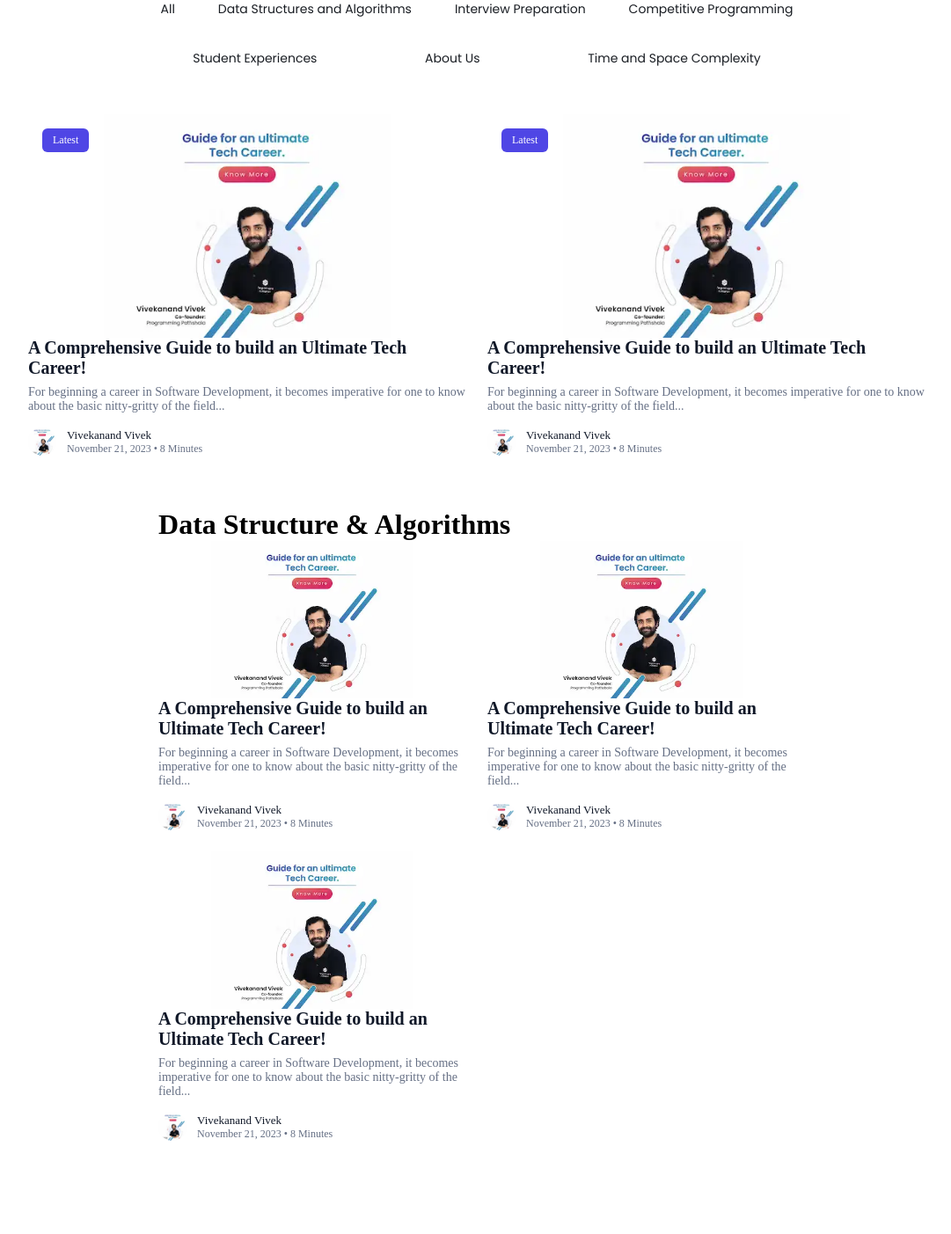
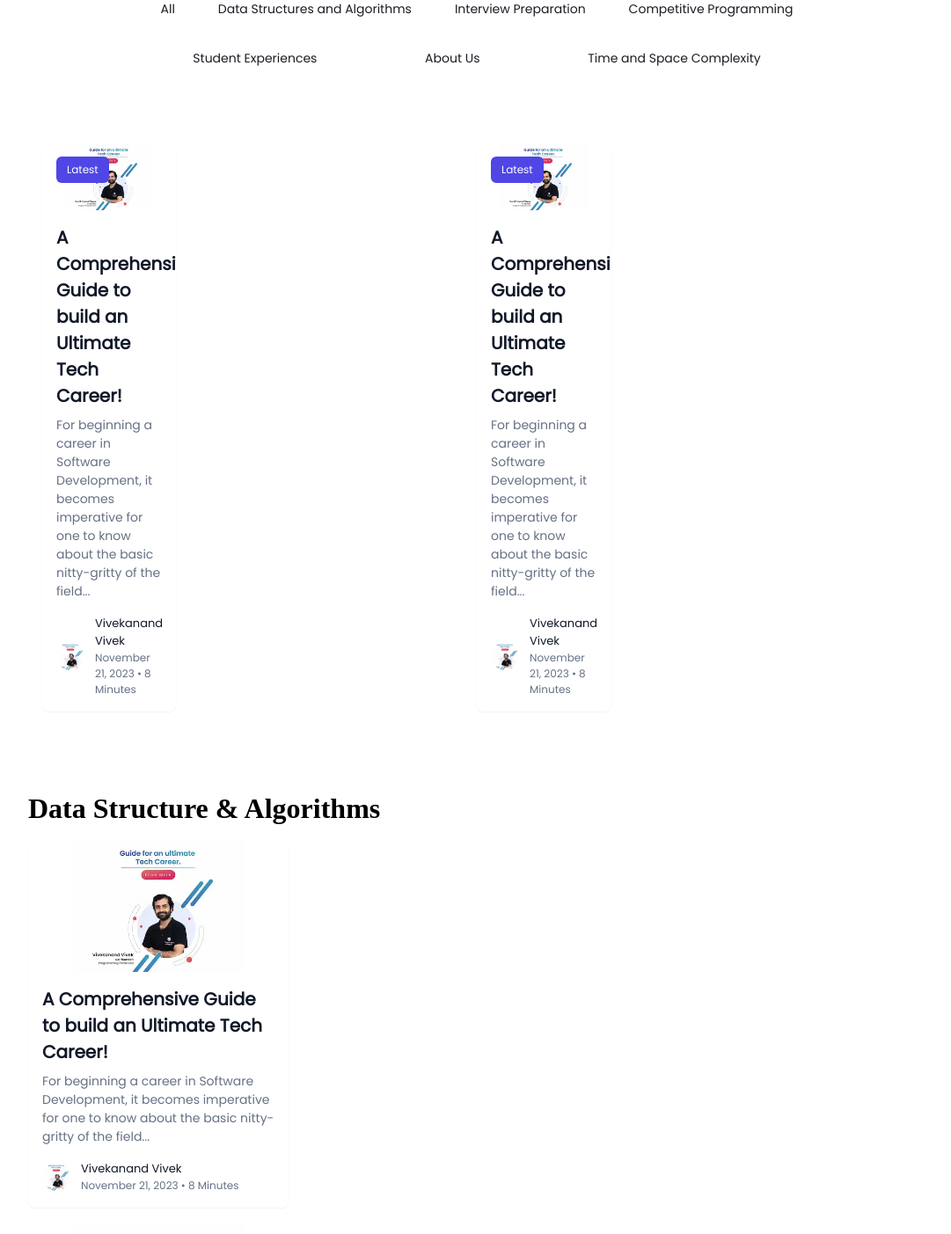
Before and after one commit to gagan1146/Blog-Page-Pathsha, a React (Vite) app in the folder client/: page / in a window 1280 px wide. Shown: the part 340-1743 px from the top of the page at 88% size, without its empty margins (148-1229 px from the left). Built offline with nearby package versions, Linux system fonts and the light colour scheme.

Commit message:
Updated Code

```diff
--- a/client/src/components/BlogCards/BlogCard.css
+++ b/client/src/components/BlogCards/BlogCard.css
@@ -1,21 +1,46 @@
+/* Parent container to arrange cards side by side */
+.cards-wrapper, #latests {
+  display: flex;
+  flex-wrap: wrap;
+  gap: 20px;
+  justify-content: flex-start;
+  margin-top: 1rem;
+}
+
+/* Individual card styling */
 .blog-card {
-  .blog-card {
-  width: 100%; /* Grid will manage how wide each card is */
-  max-width: 100%;
-  border-radius: 0.5rem;
-  box-shadow: 0 0.063rem 0.125rem rgba(16, 24, 40, 0.05);
-  background-color: #fff;
-  overflow: hidden;
   display: flex;
   flex-direction: column;
   gap: 1rem;
+  flex: 1 1 calc(33.333% - 20px);
+  max-width: 32%;
+  border-radius: 0.5rem;
+  box-shadow: 0 1px 2px rgba(16, 24, 40, 0.05);
+  background-color: #fff;
+  overflow: hidden;
   font-family: 'Poppins', sans-serif;
+}
+
+/* Responsive for tablets */
+@media (max-width: 992px) {
+  .blog-card {
+    flex: 1 1 calc(50% - 20px);
+    max-width: 48%;
+  }
+}
+
+/* Responsive for mobiles */
+@media (max-width: 600px) {
+  .blog-card {
+    flex: 1 1 100%;
+    max-width: 100%;
+  }
 }
 
 .image-wrapper {
   position: relative;
   width: 100%;
-  aspect-ratio: 548 / 280; /* maintains same image proportion */
+  aspect-ratio: 548 / 280;
   overflow: hidden;
 }
 
@@ -38,7 +63,7 @@
 }
 
 .blog-content {
-  /* padding: 0 1rem 1rem; */
+  padding: 0 1rem 1rem;
 }
 
 .blog-title {
--- a/client/src/components/BlogCards/BlogCard.jsx
+++ b/client/src/components/BlogCards/BlogCard.jsx
@@ -1,5 +1,6 @@
 import React from 'react';
 import './BlogCard.css';
+
 
 const BlogCard = ({ blog }) => {
   return (
--- a/client/src/components/BlogsPage/BlogsPage.jsx
+++ b/client/src/components/BlogsPage/BlogsPage.jsx
@@ -3,10 +3,12 @@ import search_icon from '../../assets/search-icon.png';
 import './BlogsPage.css';
 import Card from '../Card/Card';
 import Items from '../Items/Items';
+import CourseType from '../CourseType/CourseType';
 
 const BlogsPage = () => {
   const [Heading,setHeading] = useState("Blogs by Programming Pathshala");
   const [SubHeading,setSubHeading] = useState("SubHeading");
+  const [courseType,setCourseType]= useState("all");
   return (
     <div className="blogs-page" id="blogs-page">
       <div className="heading">
@@ -26,25 +28,18 @@ const BlogsPage = () => {
 
       <div className="skills">
         <div className="skills1">
-          <p>All</p>
-          <p>Data Structures and Algorithms</p>
-          <p>Interview Preparation</p>
-          <p>Competitive Programming</p>
+          <p onClick={() => setCourseType("all")}>All</p>
+          <p onClick={() => setCourseType("data-structures")}>Data Structures and Algorithms</p>
+          <p onClick={() => setCourseType("interview-preparation")}>Interview Preparation</p>
+          <p onClick={() => setCourseType("competitive-programming")}>Competitive Programming</p>
         </div>
         <div className="skills1">
-          <p>Student Experiences</p>
-          <p>About Us</p>
-          <p>Time and Space Complexity</p>
+          <p onClick={() => setCourseType("student-experiences")}>Student Experiences</p>
+          <p onClick={() => setCourseType("about-us")}>About Us</p>
+          <p onClick={() => setCourseType("time-space-complexity")}>Time and Space Complexity</p>
         </div>
       </div>
-      <div className="cards-section">
-        <div id="latests">
-          <Card isLatest={true} />
-          <Card isLatest={true} />
-        </div>
-      </div>
-      <Items/>
-
+      <CourseType courseType={courseType} />
     </div>
   );
 };
--- /dev/null
+++ b/client/src/components/CourseType/CourseType.css
@@ -0,0 +1,33 @@
+.cards-section {
+  margin: 2rem 0;
+  padding: 0 1rem;
+}
+
+.latests {
+  display: flex;
+  flex-wrap: wrap;
+  gap: 20px;
+  justify-content: flex-start;
+}
+
+.latests > * {
+  flex: 1 1 calc(50% - 20px); /* Two cards per row by default */
+  max-width: calc(50% - 20px);
+}
+
+/* For smaller screens (tablet) */
+@media (max-width: 768px) {
+  .latests > * {
+    flex: 1 1 100%;
+    max-width: 100%;
+  }
+}
+
+.items-section {
+  padding: 2rem 1rem;
+}
+
+.items-section h1 {
+  font-size: 1.5rem;
+  margin-bottom: 1rem;
+}
--- /dev/null
+++ b/client/src/components/CourseType/CourseType.jsx
@@ -0,0 +1,49 @@
+import React from 'react';
+import Card from '../Card/Card';
+import Items from '../Items/Items';
+import './CourseType.css';
+
+const CourseType = ({ courseType }) => {
+  switch (courseType) {
+    case 'all':
+      return (
+        <>
+          <div className="cards-section">
+            <div className="latests">
+              <Card isLatest={true} />
+              <Card isLatest={true} />
+            </div>
+          </div>
+          <Items heading="Data Structure & Algorithms" />
+          <Items heading="Interview Preparation" />
+          <Items heading="Competitive Programming" />
+          <Items heading="Student Experiences" />
+          <Items heading="About Us" />
+          <Items heading="Time and Space Complexity" />
+        </>
+      );
+
+    case 'data-structures':
+      return <Items courseType={courseType} heading="Data Structure & Algorithms" />;
+
+    case 'interview-preparation':
+      return <Items courseType={courseType} heading="Interview Preparation" />;
+
+    case 'competitive-programming':
+      return <Items courseType={courseType} heading="Competitive Programming" />;
+
+    case 'student-experiences':
+      return <Items courseType={courseType} heading="Student Experiences" />;
+
+    case 'about-us':
+      return <Items courseType={courseType} heading="About Us" />;
+
+    case 'time-space-complexity':
+      return <Items courseType={courseType} heading="Time and Space Complexity" />;
+
+    default:
+      return <p>No course data available.</p>;
+  }
+};
+
+export default CourseType;
--- a/client/src/components/Items/Items.jsx
+++ b/client/src/components/Items/Items.jsx
@@ -1,21 +1,20 @@
-import React from 'react'
+import React from 'react';
 import Card from '../Card/Card';
 import '../Card/Card.css';
 import './Items.css';
 import '../BlogCards/BlogCard.css';
 
-
-const Items = () => {
+const Items = ({ heading, courseType }) => {
   return (
     <div>
-      <h1>Data Structure & Algorithms</h1>
-      <div id="latests">
-          <Card isLatest={false} />
-          <Card isLatest={false} />
-          <Card isLatest={false} />
+      <h1>{heading}</h1>
+      <div className="cards-wrapper">
+        <Card isLatest={false} />
+        <Card isLatest={false} />
+        <Card isLatest={false} />
       </div>
     </div>
-  )
-}
+  );
+};
 
 export default Items;
```
